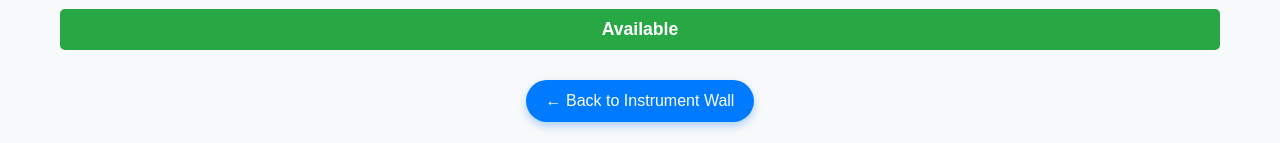
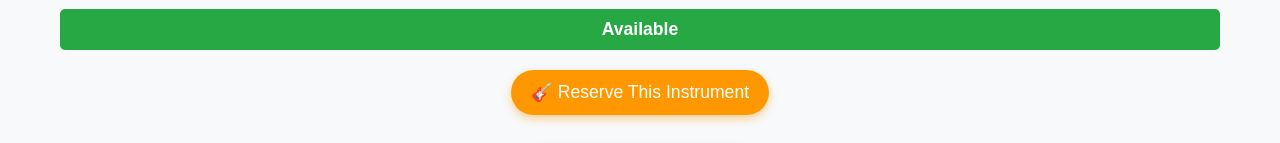
Before and after one commit to coca-mann/som-que-conecta, a Vue app in the folder frontend/: page /instrument/1 in a window 1280 px wide. Shown: the part 536-679 px from the top of the page. Built offline with nearby package versions, Linux system fonts and the light colour scheme.

Commit message:
Update page InstrumenDetail to add 'Reserve this instrument' button

```diff
--- a/frontend/src/pages/InstrumentDetail.vue
+++ b/frontend/src/pages/InstrumentDetail.vue
@@ -6,6 +6,7 @@ const route = useRoute()
 const router = useRouter()
 const isLoading = ref(true)
 const instrument = ref(null)
+const isReserved = ref(false) // Estado da reserva
 
 onMounted(async () => {
   try {
@@ -30,6 +31,13 @@ onMounted(async () => {
     }, 1000)
   }
 })
+
+// Função para reservar o instrumento
+const reserveInstrument = () => {
+  if (instrument.value.status !== "Available") return
+  isReserved.value = true
+  instrument.value.status = "Reserved"
+}
 </script>
 
 <template>
@@ -45,8 +53,19 @@ onMounted(async () => {
       <p class="description">{{ instrument.description }}</p>
       <p class="location">📍 Located at: <strong>{{ instrument.location }}</strong></p>
       <span class="status" :class="{ available: instrument.status === 'Available', unavailable: instrument.status !== 'Available' }">
-        {{ instrument.status }}
+        {{ isReserved ? 'Reserved' : instrument.status }}
       </span>
+
+      <!-- Botão de reserva -->
+      <button
+        v-if="instrument.status === 'Available' && !isReserved"
+        class="reserve-button"
+        @click="reserveInstrument"
+      >
+        🎸 Reserve This Instrument
+      </button>
+
+      <p v-if="isReserved" class="reserved-message">✅ You have successfully reserved this instrument!</p>
 
       <!-- Botão para voltar -->
       <router-link to="/instrument-wall" class="back-button">
@@ -111,6 +130,41 @@ h1 {
   color: white;
 }
 
+/* Botão de reserva */
+.reserve-button {
+  display: block;
+  margin: 20px auto;
+  padding: 12px 20px;
+  font-size: 1.1rem;
+  border: none;
+  border-radius: 25px;
+  background: #ff9800;
+  color: white;
+  cursor: pointer;
+  transition: background 0.2s ease-in-out;
+  box-shadow: 0px 4px 8px rgba(255, 152, 0, 0.4);
+}
+
+.reserve-button:hover {
+  background: #e68900;
+  transform: scale(1.05);
+  box-shadow: 0px 6px 12px rgba(255, 152, 0, 0.6);
+}
+
+.reserve-button:active {
+  transform: scale(0.95);
+}
+
+/* Mensagem de reserva confirmada */
+.reserved-message {
+  text-align: center;
+  font-size: 1.2rem;
+  color: #28a745;
+  font-weight: bold;
+  margin-top: 10px;
+}
+
+/* Botão para voltar */
 .back-button {
   display: flex;
   justify-content: center;
```
